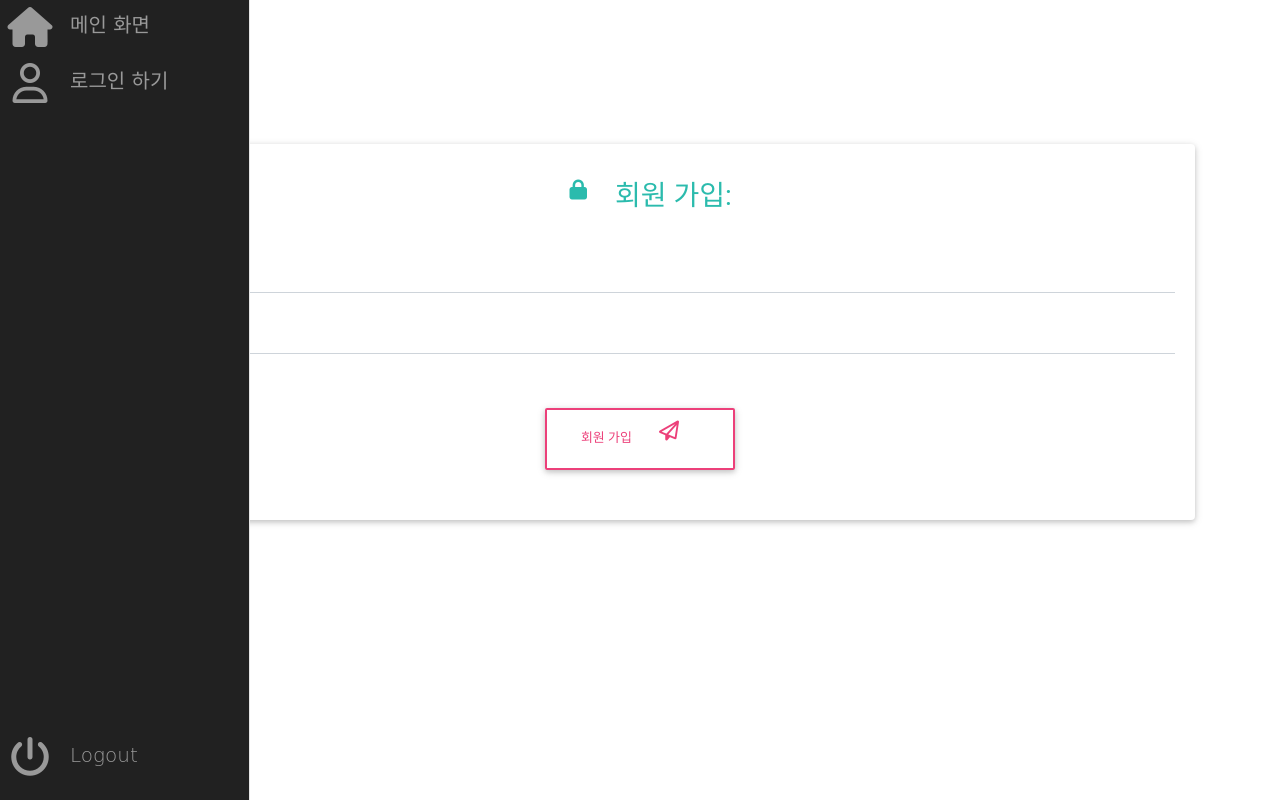
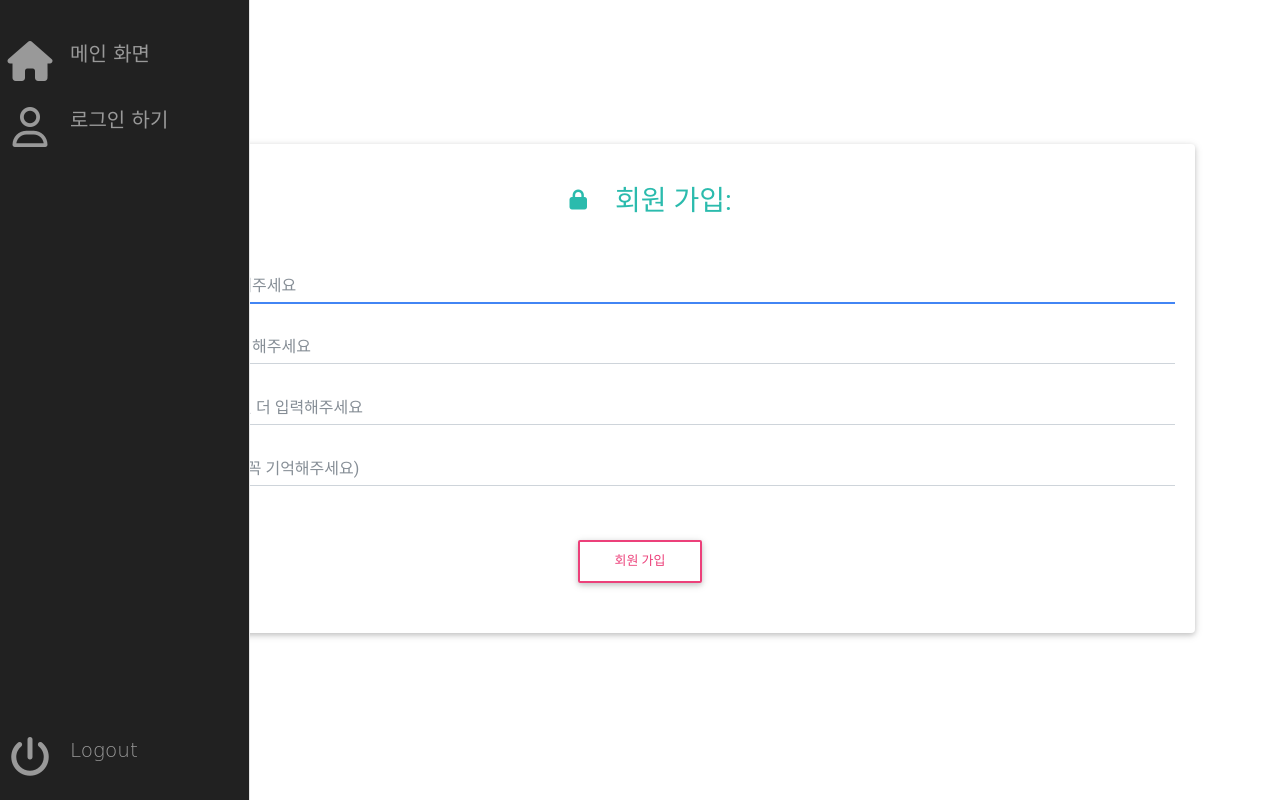
Before and after one commit to LeeHoonUk/My-Blog, a Django app: page /user/register in a window 1280 px wide. Run offline with Django 4.2, Linux system fonts and the light colour scheme; some libraries are stand-ins or nearby versions; some web fonts are replaced.

Commit message:
Django Form 생성

```diff
--- /dev/null
+++ b/apps/forms.py
@@ -0,0 +1,38 @@
+from django import forms
+
+# 회원가입 Form
+class RegisterForm(forms.Form):
+    user_id = forms.CharField(max_length=100, required=True, widget=forms.TextInput(attrs={
+        "id": "userid", "class": "form-control", "placeholder": "아이디를 입력해주세요",
+        "autofocus": "autofocus", "minlength": 4
+    }))
+
+    password = forms.CharField(max_length=100, required=True, widget=forms.PasswordInput(attrs={
+        "id": "password", "class": "form-control", "placeholder": "비밀번호를 입력해주세요",
+        "aria-describedby": "password", "autocomplete": "off", "minlength": 4
+    }))
+
+    check_password = forms.CharField(max_length=100, required=True, widget=forms.PasswordInput(attrs={
+        "id": "check_password", "class": "form-control", "placeholder": "비밀번호를 한번 더 입력해주세요",
+        "aria-describedby": "password", "autocomplete": "off", "minlength": 4
+    }))
+
+    hint = forms.CharField(max_length=100, required=True, widget=forms.TextInput(attrs={
+        "id": "hint", "class": "form-control", "placeholder": "비밀번호 답변 (꼭 기억해주세요)"
+    }))
+
+    check = forms.CharField(max_length=100, required=True, widget=forms.HiddenInput(attrs={
+        "id": "checker", "class": "form-control", "value": "False"
+    }))
+
+# 로그인 Form
+class LoginForm(forms.Form):
+    user_id = forms.CharField(max_length=100, required=True, widget=forms.TextInput(attrs={
+        "id": "userid", "class": "form-control", "placeholder": "아이디를 입력해주세요",
+        "autofocus": "autofocus", "minlength": 4
+    }))
+
+    password = forms.CharField(max_length=100, required=True, widget=forms.PasswordInput(attrs={
+        "id": "password", "class": "form-control", "placeholder": "비밀번호를 입력해주세요",
+        "aria-describedby": "password", "autocomplete": "off", "minlength": 4
+    }))
--- a/apps/static/css/nav.css
+++ b/apps/static/css/nav.css
@@ -12,7 +12,13 @@
     text-align: center;
     vertical-align: middle;
     font-size:20px;
+    margin-top: 10px;
 }
+
+.myi{
+    margin-top: 150px;
+}
+
 .main-menu:hover,nav.main-menu.expanded {
     width:250px;
     overflow:visible;
--- a/apps/user/views.py
+++ b/apps/user/views.py
@@ -1,16 +1,21 @@
 from django.shortcuts import render, redirect
 from django.contrib.auth import logout
+from apps.forms import LoginForm, RegisterForm
 
 
 # 회원가입
 def register(request):
 
-    return render(request, "user/register.html")
+    form = RegisterForm()
+
+    return render(request, "user/register.html", {"form" : form})
 
 # 로그인
 def login_view(request):
 
-    return render(request, "user/login.html")
+    form = LoginForm(request.POST)
+
+    return render(request, "user/login.html", {"form" : form})
 
 # 로그아웃
 def logout_view(request):
--- a/config/settings.py
+++ b/config/settings.py
@@ -118,7 +118,8 @@ TIME_ZONE = 'Asia/Seoul'
 
 USE_I18N = True
 
-USE_TZ = True
+# UTC 해제
+USE_TZ = False
 
 
 # Static files (CSS, JavaScript, Images)
--- a/templates/layout.html
+++ b/templates/layout.html
@@ -49,8 +49,5 @@
 
     {% endblock %}
 
-    <script src="{% static 'js/nav.js' %}"></script>
-
-
 </body>
 </html>
--- a/templates/nav/nav.html
+++ b/templates/nav/nav.html
@@ -1,6 +1,7 @@
 {% load static %}
 
 <nav class="main-menu">
+    <br/>
     <ul>
         <li>
             <a href="{% url 'index' %}">
--- a/templates/user/register.html
+++ b/templates/user/register.html
@@ -20,17 +20,23 @@
                         <h3 class="text-center default-text py-3"><i class="fa fa-lock"></i> 회원 가입:</h3>
                         <!--Body-->
                         <div class="md-form">
-                            <i class="fa fa-envelope prefix grey-text"></i>
-                            <input type="text" id="defaultForm-email" class="form-control">
-                            <label for="defaultForm-email">Your email</label>
+                            <i class="fa fa-solid fa-user prefix grey-text"></i>
+                            {{form.user_id}}
                         </div>
                         <div class="md-form">
                             <i class="fa fa-lock prefix grey-text"></i>
-                            <input type="password" id="defaultForm-pass" class="form-control">
-                            <label for="defaultForm-pass">Your password</label>
+                            {{form.password}}
+                        </div>
+                        <div class="md-form">
+                            <i class="fa fa-lock prefix grey-text"></i>
+                            {{form.check_password}}
+                        </div>
+                        <div class="md-form">
+                            <i class="fa fa-solid fa-star prefix grey-text"></i>
+                            {{form.hint}}
                         </div>
                         <div class="text-center py-4">
-                            <button class="btn btn-outline-pink">회원 가입 <i class="fa fa-paper-plane-o ml-1"></i></button>
+                            <button class="btn btn-outline-pink">회원 가입 </button>
                         </div>
                     </div>
                 </form>
```
Also changed, not shown: templates/user/login.html (+5 -7 lines).
